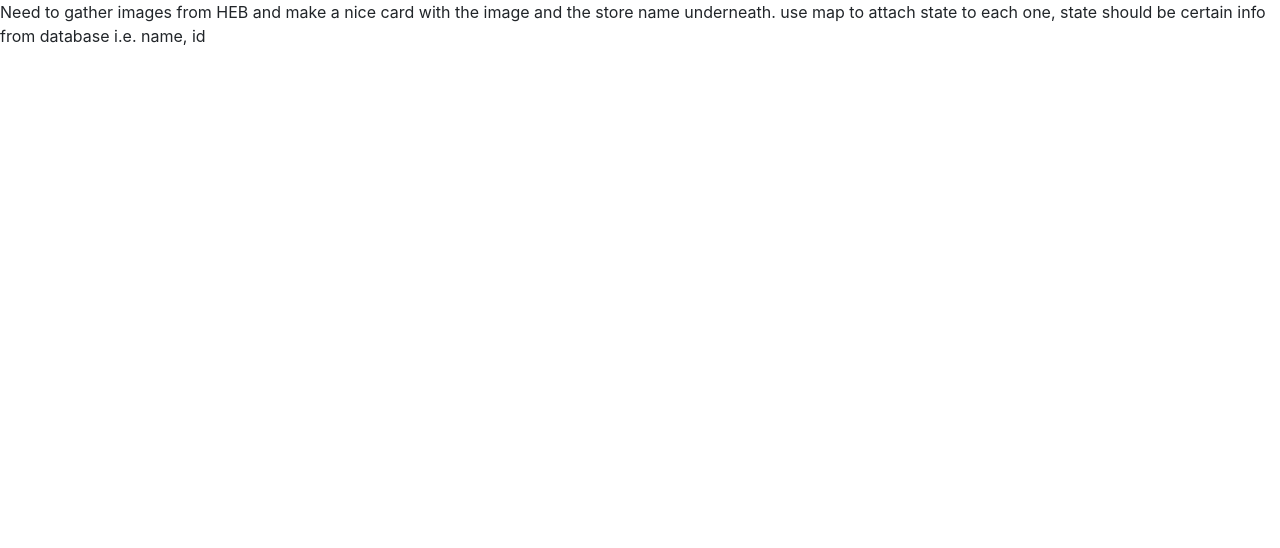
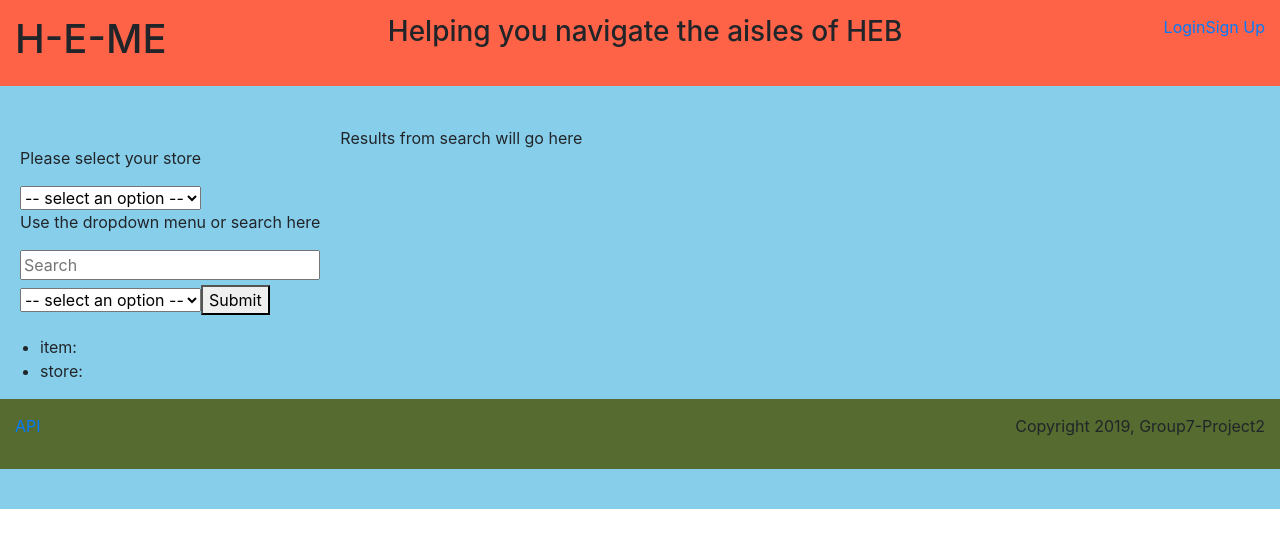
Before and after one commit to ut-group7/H-E-ME, a React (Create React App) app in the folder client/: page / in a window 1280 px wide. Shown: the top 548 px of the page. Built offline with nearby package versions, Linux system fonts and the light colour scheme.

Commit message:
commiting so I can pull down

```diff
--- a/client/package.json
+++ b/client/package.json
@@ -8,7 +8,8 @@
     "react": "^16.8.6",
     "react-dom": "^16.8.6",
     "react-router-dom": "^5.0.1",
-    "react-scripts": "^3.0.1"
+    "react-scripts": "^3.0.1",
+    "react-search-field": "^1.0.0"
   },
   "scripts": {
     "start": "react-scripts start",
--- a/client/src/App.js
+++ b/client/src/App.js
@@ -7,6 +7,7 @@ import Footer from "./components/Footer";
 import ContentContainer from "./components/ContentContainer";
 
 class App extends React.Component {
+
   render() {
     return(
       <Wrapper>
@@ -14,6 +15,7 @@ class App extends React.Component {
         <ContentContainer>
         <Form />
         <Content />
+
         </ContentContainer>
         <Footer />
       </Wrapper>
--- a/client/src/components/CSS/Footer.css
+++ b/client/src/components/CSS/Footer.css
@@ -0,0 +1,7 @@
+.bottom {
+    padding: 15px;
+    margin-bottom: 40px;
+    display: flex;
+    justify-content: space-between;
+    background-color: darkolivegreen;
+}
--- a/client/src/components/Footer.js
+++ b/client/src/components/Footer.js
@@ -1,4 +1,5 @@
 import React from "react";
+import "./CSS/Footer.css";
 
 const Footer = () =>
     <footer className="bottom">
--- a/client/src/components/Form/index.js
+++ b/client/src/components/Form/index.js
@@ -1,201 +1,232 @@
 import React, { Component } from "react";
+
 import "./style.css";
 
 class Form extends Component {
   // Setting the component's initial state
   state = {
-    item: ""
+    storeValue: "",
+    itemValue: ""
   };
 
+  handleChange = event => {
+    this.setState({ itemValue: event.target.value });
+  };
 
+  selectStore = event => {
+    this.setState({ storeValue: event.target.value });
+  };
 
   handleFormSubmit = event => {
-    // Preventing the default behavior of the form submit (which is to refresh the page)
+    try{
+      // Item.findOne({ where: {store})
+    alert("this is working!" + this.state.itemValue);
+    }catch(e){
+      console.log(e);
+    };
     event.preventDefault();
-    alert("this is working!");
-
-    //needs sequelize query to return aisles for the item selected.
+    this.setState({itemValue: ""})
+    //need to query database with value from form.
+    //or just store value in local storage and query from somewhere else... still fuzzy on how this should work
   };
 
   render() {
-    // Notice how each input has a `value`, `name`, and `onChange` prop
     return (
       <div>
-        {/* not sure if we want to have a long drop down list or just have a text item for inputs */}
-        <form className="form">
-
-          <input type="text"></input>
-          <select>
+        <form className="form" onSubmit={this.handleFormSubmit}>
+        <p>Please select your store</p>
+        <select onChange={this.selectStore}>
+        <option disabled selected value> -- select an option -- </option>
+          <option value="Mueller">Mueller</option>
+          <option value="Lakeline">Lakeline</option>
+          <option value="Canyon Ridge">Canyon Ridge</option>
+          <option value="Round Rock">Round Rock</option>
+        </select>
+          <p>Use the dropdown menu or search here</p>
+          <input
+            type="text"
+            value={this.state.value}
+            placeholder="Search"
+            onChange={this.handleChange}
+          />
+          <select onChange={this.handleChange}>
+          <option disabled selected value> -- select an option -- </option>
             <option value="A/C Filters">A/C Filters</option>
-<option value="Air Freshener">Air Freshener</option>
-<option value="Aluminum Foil"></option>
-<option value="Appliances"></option>
-<option value="Asian Foods"></option>
-<option value="Auto Supplies"></option>
-<option value="Baby Accessories"></option>
-<option value="Baby Food"></option>
-<option value="Baby Formula"></option>
-<option value="Baby Medication"></option>
-<option value="Baby Wipes"></option>
-<option value="Bags/Wrap"></option>
-<option value="Bakeware"></option>
-<option value="Band-Aids"></option>
-<option value="Barbecue Sauce"></option>
-<option value="Bath Soap"></option>
-<option value="Bath Tissue"></option>
-<option value="Batteries"></option>
-<option value="Beans (Canned)"></option>
-<option value="Beans (Dry)"></option>
-<option value="Beer"></option>
-<option value="Birdseed"></option>
-<option value="Biscuit Mix"></option>
-<option value="Bleach"></option>
-<option value="Boxed Dinners"></option>
-<option value="Bread"></option>
-<option value="Brooms/Mops"></option>
-<option value="Cake Mixes"></option>
-<option value="Candles"></option>
-<option value="Candy"></option>
-<option value="Canned Chili"></option>
-<option value="Canned Fish"></option>
-<option value="Canned Fruit"></option>
-<option value="Canned Meat"></option>
-<option value="Canned Tomato"></option>
-<option value="Canned Vegetables"></option>
-<option value="Canning Supplies"></option>
-<option value="Cat Food"></option>
-<option value="Cat Litter"></option>
-<option value="Cereal"></option>
-<option value="Cereal (Hot)"></option>
-<option value="Charcoal"></option>
-<option value="Chips"></option>
-<option value="Cleaners/Cleansers"></option>
-<option value="Closet Items"></option>
-<option value="Coffee"></option>
-<option value="Coffee Creamer"></option>
-<option value="Coffee Filters"></option>
-<option value="Condiments"></option>
-<option value="Cookies"></option>
-<option value="Cosmetics"></option>
-<option value="Cotton Balls"></option>
-<option value="Cough/Cold"></option>
-<option value="Crackers"></option>
-<option value="Dental/Oral Care"></option>
-<option value="Deodorant"></option>
-<option value="Diapers"></option>
-<option value="Diet Aids"></option>
-<option value="Dish Soap"></option>
-<option value="Dog Food"></option>
-<option value="Dried Fruit"></option>
-<option value="Electrical/Lighting"></option>
-<option value="Eye Care"></option>
-<option value="Fabric Softener"></option>
-<option value="Facial Care"></option>
-<option value="Facial Tissue"></option>
-<option value="Facial Tissue"></option>
-<option value="First Aid"></option>
-<option value="Floor Wax"></option>
-<option value="Flour"></option>
-<option value="Flour Bakeware"></option>
-<option value="Food Wrap/Containers"></option>
-<option value="Foot Care"></option>
-<option value="Fruit Snacks"></option>
-<option value="Gift Cards"></option>
-<option value="Glue"></option>
-<option value="Goya"></option>
-<option value="Gravy Mixes"></option>
-<option value="Greeting Cards"></option>
-<option value="Grilling"></option>
-<option value="Hair Accessories"></option>
-<option value="Hair Care"></option>
-<option value="Hair Color"></option>
-<option value="Hardware"></option>
-<option value="Hispanic Foods"></option>
-<option value="Honey"></option>
-<option value="Hosiery"></option>
-<option value="Hot Cocoa"></option>
-<option value="Ice"></option>
-<option value="Incontinence"></option>
-<option value="Insecticides"></option>
-<option value="Instant Breakfast"></option>
-<option value="Jam/Jelly"></option>
-<option value="Jell-O"></option>
-<option value="Juice"></option>
-<option value="Ketchup"></option>
-<option value="Kitchen Gadgets"></option>
-<option value="Kool-Aid"></option>
-<option value="Kosher Foods"></option>
-<option value="Laundry Detergent"></option>
-<option value="Laxatives"></option>
-<option value="Light Bulbs"></option>
-<option value="Lotion/Cream"></option>
-<option value="Macaroni & Cheese"></option>
-<option value="Marshmallows"></option>
-<option value="Matches"></option>
-<option value="Mayonnaise"></option>
-<option value="Men’s Toiletries"></option>
-<option value="Microwaveable Food"></option>
-<option value="Milk (Canned/Powdered)"></option>
-<option value="Drink Mixers"></option>
-<option value="Mustard"></option>
-<option value="Napkins"></option>
-<option value="Nutritional Aids/Bars"></option>
-<option value="Nuts (Baking)"></option>
-<option value="Nuts (Snacking)"></option>
-<option value="Oil/Shortening"></option>
-<option value="Olives"></option>
-<option value="Pancake Mix"></option>
-<option value="Paper Towels"></option>
-<option value="Party Supplies"></option>
-<option value="Pasta (Canned)"></option>
-<option value="Pasta (Dry)"></option>
-<option value="Pastries"></option>
-<option value="Peanut Butter"></option>
-<option value="Pet Supplies"></option>
-<option value="Picante Sauce"></option>
-<option value="Pickles"></option>
-<option value="Pie Filling"></option>
-<option value="Pimentos"></option>
-<option value="Plates/Cups"></option>
-<option value="Pop Tarts"></option>
-<option value="Popcorn"></option>
-<option value="Potatoes/Stuffing"></option>
-<option value="Powdered Drink Mix"></option>
-<option value="Pudding"></option>
-<option value="Q-Tips"></option>
-<option value="Religious Candles"></option>
-<option value="Rice"></option>
-<option value="Rice Cakes"></option>
-<option value="Salad Dressing"></option>
-<option value="Salsa"></option>
-<option value="Salt"></option>
-<option value="Sauce/Gravy Mix"></option>
-<option value="School/Office Supplies"></option>
-<option value="Seasonal Items"></option>
-<option value="Sewing Needs"></option>
-<option value="Shoe Care"></option>
-<option value="Skin Care"></option>
-<option value="Snacks"></option>
-<option value="Sodas"></option>
-<option value="Soup"></option>
-<option value="Spices"></option>
-<option value="Sports Drinks"></option>
-<option value="Starch"></option>
-<option value="Sugar"></option>
-<option value="Syrup"></option>
-<option value="Tea"></option>
-<option value="Toaster Pastries"></option>
-<option value="Toothpicks"></option>
-<option value="Tortillas"></option>
-<option value="Toys"></option>
-<option value="Trash Bags"></option>
-<option value="Vinegar"></option>
-<option value="Vitamins"></option>
-<option value="Water"></option>
-<option value="Wine"></option>
+            <option value="Air Freshener">Air Freshener</option>
+            <option value="Aluminum Foil" />
+            <option value="Appliances" />
+            <option value="Asian Foods" />
+            <option value="Auto Supplies" />
+            <option value="Baby Accessories" />
+            <option value="Baby Food" />
+            <option value="Baby Formula" />
+            <option value="Baby Medication" />
+            <option value="Baby Wipes" />
+            <option value="Bags/Wrap" />
+            <option value="Bakeware" />
+            <option value="Band-Aids" />
+            <option value="Barbecue Sauce" />
+            <option value="Bath Soap" />
+            <option value="Bath Tissue" />
+            <option value="Batteries" />
+            <option value="Beans (Canned)" />
+            <option value="Beans (Dry)" />
+            <option value="Beer" />
+            <option value="Birdseed" />
+            <option value="Biscuit Mix" />
+            <option value="Bleach" />
+            <option value="Boxed Dinners" />
+            <option value="Bread" />
+            <option value="Brooms/Mops" />
+            <option value="Cake Mixes" />
+            <option value="Candles" />
+            <option value="Candy" />
+            <option value="Canned Chili" />
+            <option value="Canned Fish" />
+            <option value="Canned Fruit" />
+            <option value="Canned Meat" />
+            <option value="Canned Tomato" />
+            <option value="Canned Vegetables" />
+            <option value="Canning Supplies" />
+            <option value="Cat Food" />
+            <option value="Cat Litter" />
+            <option value="Cereal" />
+            <option value="Cereal (Hot)" />
+            <option value="Charcoal" />
+            <option value="Chips" />
+            <option value="Cleaners/Cleansers" />
+            <option value="Closet Items" />
+            <option value="Coffee" />
+            <option value="Coffee Creamer" />
+            <option value="Coffee Filters" />
+            <option value="Condiments" />
+            <option value="Cookies" />
+            <option value="Cosmetics" />
+            <option value="Cotton Balls" />
+            <option value="Cough/Cold" />
+            <option value="Crackers" />
+            <option value="Dental/Oral Care" />
+            <option value="Deodorant" />
+            <option value="Diapers" />
+            <option value="Diet Aids" />
+            <option value="Dish Soap" />
+            <option value="Dog Food" />
+            <option value="Dried Fruit" />
+            <option value="Electrical/Lighting" />
+            <option value="Eye Care" />
+            <option value="Fabric Softener" />
+            <option value="Facial Care" />
+            <option value="Facial Tissue" />
+            <option value="Facial Tissue" />
+            <option value="First Aid" />
+            <option value="Floor Wax" />
+            <option value="Flour" />
+            <option value="Flour Bakeware" />
+            <option value="Food Wrap/Containers" />
+            <option value="Foot Care" />
+            <option value="Fruit Snacks" />
+            <option value="Gift Cards" />
+            <option value="Glue" />
+            <option value="Goya" />
+            <option value="Gravy Mixes" />
+            <option value="Greeting Cards" />
+            <option value="Grilling" />
+            <option value="Hair Accessories" />
+            <option value="Hair Care" />
+            <option value="Hair Color" />
+            <option value="Hardware" />
+            <option value="Hispanic Foods" />
+            <option value="Honey" />
+            <option value="Hosiery" />
+            <option value="Hot Cocoa" />
+            <option value="Ice" />
+            <option value="Incontinence" />
+            <option value="Insecticides" />
+            <option value="Instant Breakfast" />
+            <option value="Jam/Jelly" />
+            <option value="Jell-O" />
+            <option value="Juice" />
+            <option value="Ketchup" />
+            <option value="Kitchen Gadgets" />
+            <option value="Kool-Aid" />
+            <option value="Kosher Foods" />
+            <option value="Laundry Detergent" />
+            <option value="Laxatives" />
+            <option value="Light Bulbs" />
+            <option value="Lotion/Cream" />
+            <option value="Macaroni & Cheese" />
+            <option value="Marshmallows" />
+            <option value="Matches" />
+            <option value="Mayonnaise" />
+            <option value="Men’s Toiletries" />
+            <option value="Microwaveable Food" />
+            <option value="Milk (Canned/Powdered)" />
+            <option value="Drink Mixers" />
+            <option value="Mustard" />
+            <option value="Napkins" />
+            <option value="Nutritional Aids/Bars" />
+            <option value="Nuts (Baking)" />
+            <option value="Nuts (Snacking)" />
+            <option value="Oil/Shortening" />
+            <option value="Olives" />
+            <option value="Pancake Mix" />
+            <option value="Paper Towels" />
+            <option value="Party Supplies" />
+            <option value="Pasta (Canned)" />
+            <option value="Pasta (Dry)" />
+            <option value="Pastries" />
+            <option value="Peanut Butter" />
+            <option value="Pet Supplies" />
+            <option value="Picante Sauce" />
+            <option value="Pickles" />
+            <option value="Pie Filling" />
+            <option value="Pimentos" />
+            <option value="Plates/Cups" />
+            <option value="Pop Tarts" />
+            <option value="Popcorn" />
+            <option value="Potatoes/Stuffing" />
+            <option value="Powdered Drink Mix" />
+            <option value="Pudding" />
+            <option value="Q-Tips" />
+            <option value="Religious Candles" />
+            <option value="Rice" />
+            <option value="Rice Cakes" />
+            <option value="Salad Dressing" />
+            <option value="Salsa" />
+            <option value="Salt" />
+            <option value="Sauce/Gravy Mix" />
+            <option value="School/Office Supplies" />
+            <option value="Seasonal Items" />
+            <option value="Sewing Needs" />
+            <option value="Shoe Care" />
+            <option value="Skin Care" />
+            <option value="Snacks" />
+            <option value="Sodas" />
+            <option value="Soup" />
+            <option value="Spices" />
+            <option value="Sports Drinks" />
+            <option value="Starch" />
+            <option value="Sugar" />
+            <option value="Syrup" />
+            <option value="Tea" />
+            <option value="Toaster Pastries" />
+            <option value="Toothpicks" />
+            <option value="Tortillas" />
+            <option value="Toys" />
+            <option value="Trash Bags" />
+            <option value="Vinegar" />
+            <option value="Vitamins" />
+            <option value="Water" />
+            <option value="Wine" />
           </select>
           <button onClick={this.handleFormSubmit}>Submit</button>
         </form>
+        <div className="results">
+          <ul>
+            <li>item: {this.state.itemValue}</li>
+            <li>store: {this.state.storeValue}</li>
+          </ul>
+        </div>
       </div>
     );
   }
--- a/client/src/components/Router.js
+++ b/client/src/components/Router.js
@@ -1,14 +1,12 @@
 import React from "react";
 import { BrowserRouter, Route, Switch } from "react-router-dom";
-import Splash from "./Splash";
 import NotFound from "./NotFound";
 import App from "../App";
 
 const Router = () => (
     <BrowserRouter>
         <Switch>
-            <Route exact path ="/" component={Splash} />
-            <Route path="/store/:storeId" component={App} />
+            <Route exact path="/" component={App} />
             <Route component={NotFound} />
         </Switch>
     </BrowserRouter>
--- a/client/src/components/Splash.js
+++ /dev/null
@@ -1,6 +0,0 @@
-import React from "react";
-
-const Splash = () =>
-    <p>Need to gather images from HEB and make a nice card with the image and the store name underneath. use map to attach state to each one, state should be certain info from database i.e. name, id</p>;
-
-export default Splash;
--- a/package.json
+++ b/package.json
@@ -32,6 +32,7 @@
     "express": "^4.17.1",
     "if-env": "^1.0.4",
     "mysql2": "^1.6.5",
+    "react-search-field": "^1.0.0",
     "sequelize": "^5.8.9"
   }
 }
```
Also changed, not shown: 2 other files (tests, documents, lock files or other folders).
